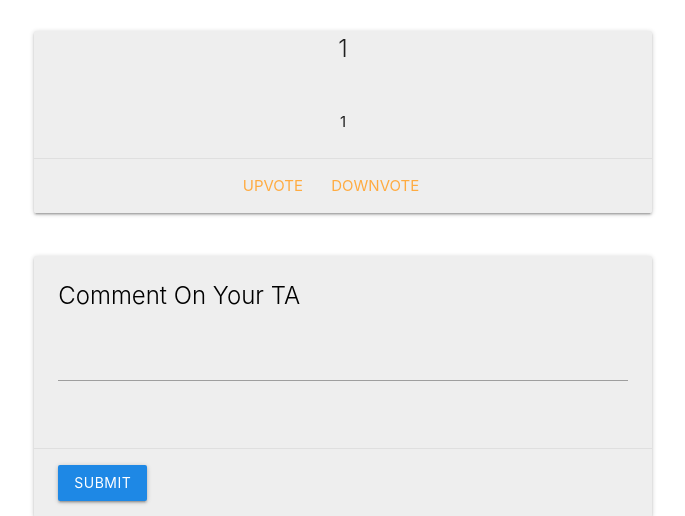
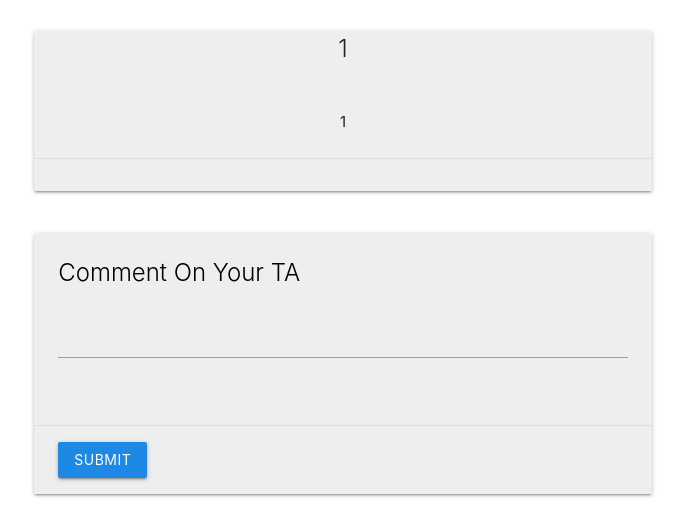
Before and after one commit to cs188-software-design-security-w20/project-paul-eggtart, a Flask app: template templates/ta_page.html in a window 1280 px wide. Shown: the part 497-1013 px from the top of the page, without its empty margins (297-982 px from the left). Run offline with Flask 2, Linux system fonts and the light colour scheme; the template is opened without the code that fills it: values that come from a table or form of the project are taken from there, most other values are stand-ins (such as "Sample title", 1, 10 or a date in 2020); some libraries are stand-ins or nearby versions.

Commit message:
removed upvote and downvote for frontend on TA and updated README with TODO

```diff
--- a/router/router.py
+++ b/router/router.py
@@ -77,6 +77,8 @@ def search():
         name = correction[0][0]
         score = correction[0][1]
         #remove a view from the user
+
+
         current_session_user = db.child("users").child(current_user.id).get().val()
 
         if(current_session_user is not None):
--- a/templates/ta_page.html
+++ b/templates/ta_page.html
@@ -83,8 +83,6 @@
 
 			<!-- Upvote / Downvote -->
 			<div class="card-action center-align">
-				<a href="#">Upvote</a>
-				<a href="#">Downvote</a>
 			</div>
 		</div>
 	</div>
```
Also changed, not shown: README.md.
